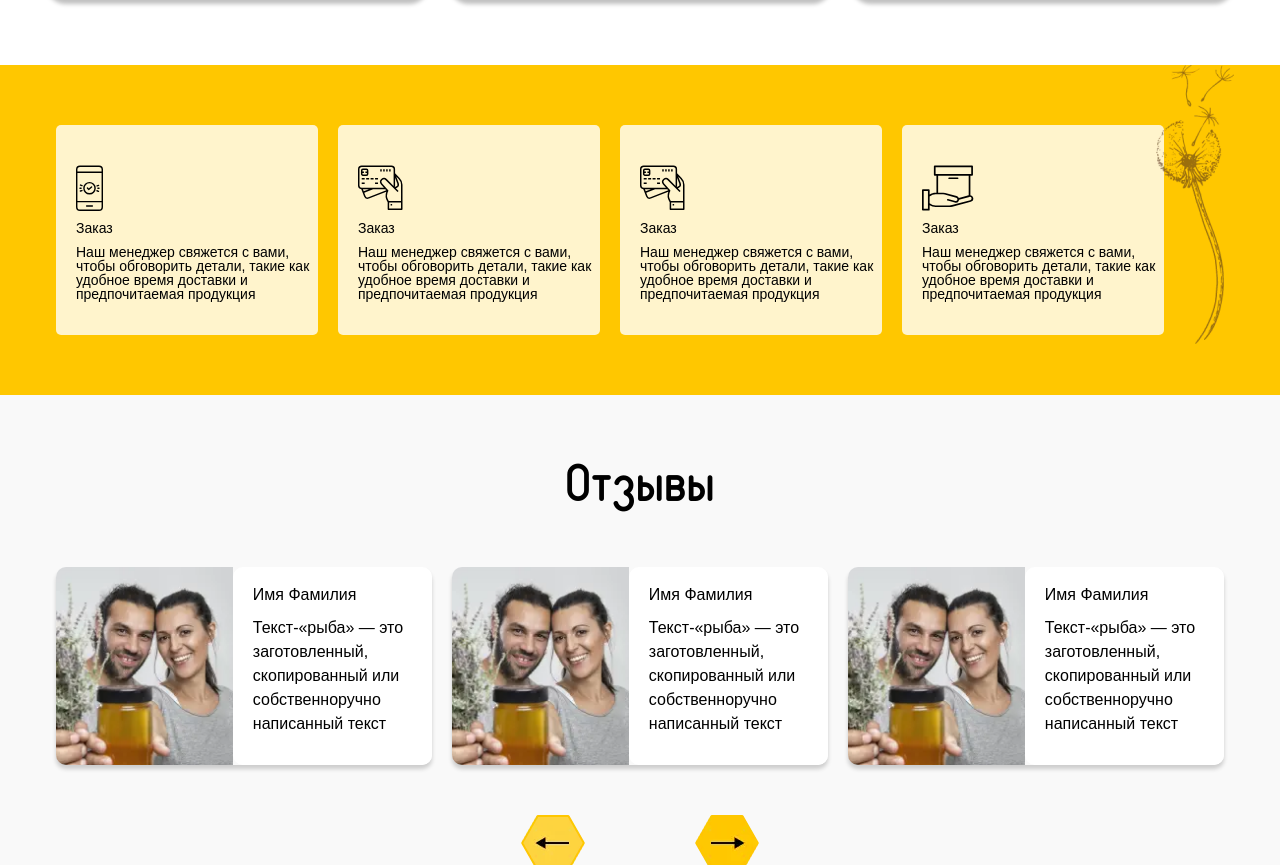
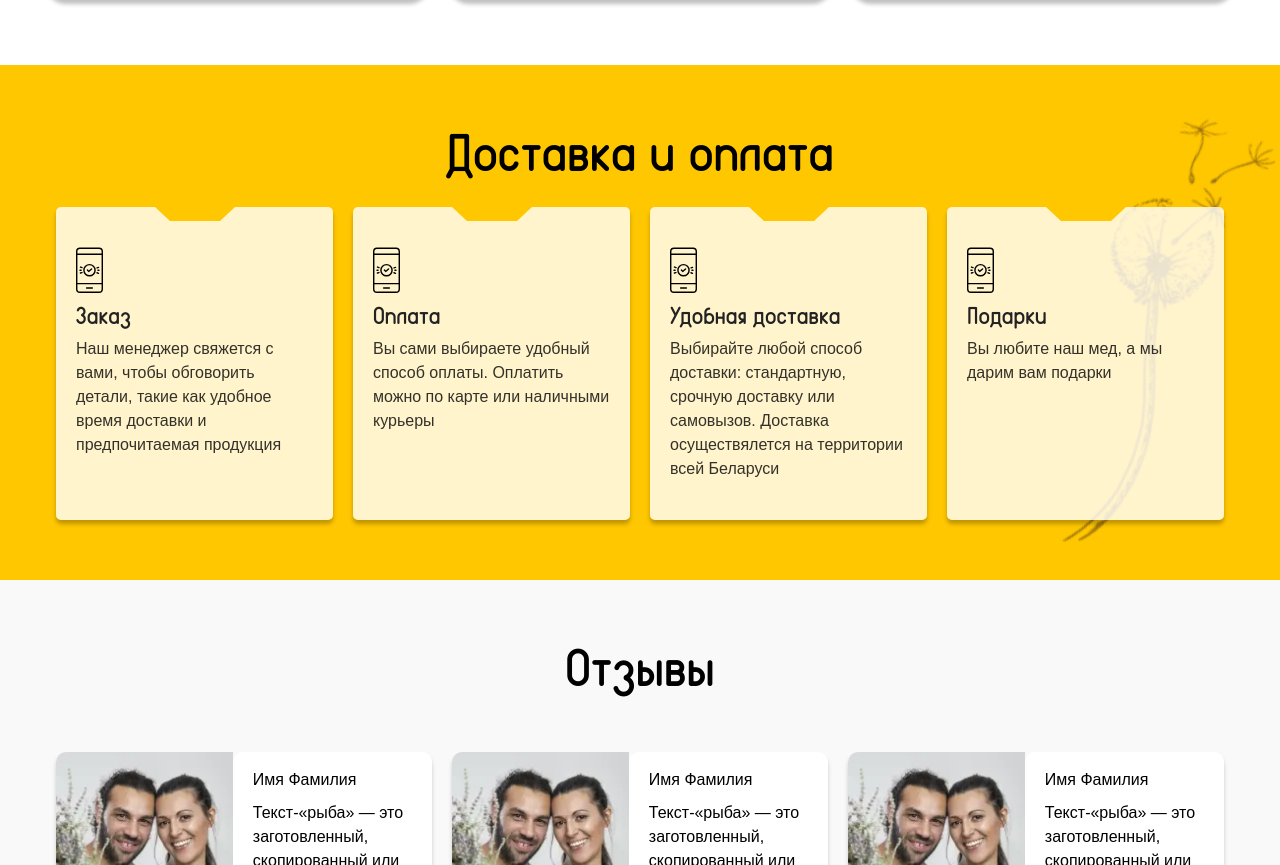
Before and after one commit to zTranquilizer/Zuzza, a plain HTML site: page catalog.html in a window 1280 px wide. Shown: the part 2448-3313 px from the top of the page. Drawn offline with nearby package versions, Linux system fonts and the light colour scheme; files whose address does not match are found by name.

Commit message:
fixed delivery
fixed delivery

```diff
--- a/catalog.html
+++ b/catalog.html
@@ -441,35 +441,47 @@
 		<div class="delivery-block">
 			<div class="delivery-block__flower"><picture><source srcset="img/mailing-3.webp" type="image/webp"><img src="img/mailing-3.png" alt=""></picture></div>
 			<div class="delivery-block__body container">
-				<div class="delivery-block__title"></div>
+				<div class="delivery-block__title">Доставка и оплата</div>
 				<div class="delivery-block__content content-delivery">
 					<div class="content-delivery__item">
+						<div class="content-delivery__info">
+
 							<div class="content-delivery__img"><picture><source srcset="img/catalog/delivery-1.svg" type="image/webp"><img src="img/catalog/delivery-1.svg" alt=""></picture></div>
 							<div class="content-delivery__title">Заказ</div>
-						<div class="content-delivery__text">Наш менеджер свяжется с вами, чтобы обговорить детали, такие как
+							<div class="content-delivery__text">Наш менеджер свяжется с вами, чтобы обговорить детали, такие
+								как
 								удобное время доставки и предпочитаемая продукция</div>
 							<div class="content-delivery__link">Подробнее</div>
 						</div>
+					</div>
 					<div class="content-delivery__item">
-						<div class="content-delivery__img"><picture><source srcset="img/catalog/delivery-2.svg" type="image/webp"><img src="img/catalog/delivery-2.svg" alt=""></picture></div>
-						<div class="content-delivery__title">Заказ</div>
-						<div class="content-delivery__text">Наш менеджер свяжется с вами, чтобы обговорить детали, такие как
-							удобное время доставки и предпочитаемая продукция</div>
+						<div class="content-delivery__info">
+
+							<div class="content-delivery__img"><picture><source srcset="img/catalog/delivery-1.svg" type="image/webp"><img src="img/catalog/delivery-1.svg" alt=""></picture></div>
+							<div class="content-delivery__title">Оплата</div>
+							<div class="content-delivery__text">Вы сами выбираете удобный способ оплаты. Оплатить можно по
+								карте или наличными курьеры</div>
 							<div class="content-delivery__link">Подробнее</div>
 						</div>
+					</div>
 					<div class="content-delivery__item">
-						<div class="content-delivery__img"><picture><source srcset="img/catalog/delivery-2.svg" type="image/webp"><img src="img/catalog/delivery-2.svg" alt=""></picture></div>
-						<div class="content-delivery__title">Заказ</div>
-						<div class="content-delivery__text">Наш менеджер свяжется с вами, чтобы обговорить детали, такие как
-							удобное время доставки и предпочитаемая продукция</div>
+						<div class="content-delivery__info">
+
+							<div class="content-delivery__img"><picture><source srcset="img/catalog/delivery-1.svg" type="image/webp"><img src="img/catalog/delivery-1.svg" alt=""></picture></div>
+							<div class="content-delivery__title">Удобная доставка</div>
+							<div class="content-delivery__text">Выбирайте любой способ доставки: стандартную, срочную доставку
+								или самовызов. Доставка осуществялется на территории всей Беларуси</div>
 							<div class="content-delivery__link">Подробнее</div>
 						</div>
+					</div>
 					<div class="content-delivery__item">
-						<div class="content-delivery__img"><picture><source srcset="img/catalog/delivery-3.svg" type="image/webp"><img src="img/catalog/delivery-3.svg" alt=""></picture></div>
-						<div class="content-delivery__title">Заказ</div>
-						<div class="content-delivery__text">Наш менеджер свяжется с вами, чтобы обговорить детали, такие как
-							удобное время доставки и предпочитаемая продукция</div>
+						<div class="content-delivery__info">
+
+							<div class="content-delivery__img"><picture><source srcset="img/catalog/delivery-1.svg" type="image/webp"><img src="img/catalog/delivery-1.svg" alt=""></picture></div>
+							<div class="content-delivery__title">Подарки</div>
+							<div class="content-delivery__text">Вы любите наш мед, а мы дарим вам подарки</div>
 							<div class="content-delivery__link">Подробнее</div>
+						</div>
 					</div>
 
 
--- a/css/style.css
+++ b/css/style.css
@@ -2068,31 +2068,72 @@ body.lock {
 .delivery-block {
   background-color: #ffc700;
   position: relative;
-  padding: 60px 0px;
+  padding: 60px 0px 30px;
+  overflow: hidden;
 }
 
 .delivery-block__flower {
   position: absolute;
-  height: 445px;
-  width: 124px;
+  height: 446px;
+  width: 125px;
+  top: 45px;
+  right: 75px;
+  -webkit-transform: rotate(21deg);
+  -ms-transform: rotate(21deg);
+  transform: rotate(21deg);
+}
+
+.delivery-block__flower img {
+  height: 100%;
+  width: 100%;
+}
+
+.delivery-block__title {
+  margin: 0px 0px 30px 0px;
+  text-align: center;
+  font-family: Reef;
+  font-weight: 900;
+  font-size: 52px;
+  color: #000000;
+}
+
+.content-delivery {
+  display: -webkit-box;
+  display: -ms-flexbox;
+  display: flex;
+  -webkit-box-pack: center;
+  -ms-flex-pack: center;
+  justify-content: center;
+}
+
+.content-delivery__item {
+  position: relative;
+  background: rgba(255, 255, 255, 0.8);
+  margin: 0px 10px 30px;
+  -webkit-transition: all 0.3s ease 0s;
+  -o-transition: all 0.3s ease 0s;
+  transition: all 0.3s ease 0s;
+  border-radius: 5px;
+  -webkit-box-shadow: 0px 4px 4px rgba(0, 0, 0, 0.25);
+  box-shadow: 0px 4px 4px rgba(0, 0, 0, 0.25);
+}
+
+.content-delivery__item:before {
+  content: "";
+  position: absolute;
+  width: 80px;
   top: 0;
-  right: 0;
-}
-
-.content-delivery {
-  display: -webkit-box;
-  display: -ms-flexbox;
-  display: flex;
-}
-
-.content-delivery__item {
-  background: rgba(255, 255, 255, 0.8);
-  margin: 0px 10px;
-  -webkit-transition: all 1s ease 0s;
-  -o-transition: all 1s ease 0s;
-  transition: all 1s ease 0s;
-  padding: 40px 0px 20px 20px;
-  border-radius: 5px;
+  left: 50%;
+  -webkit-transform: translate(-50%, 0);
+  -ms-transform: translate(-50%, 0);
+  transform: translate(-50%, 0);
+  border-top: 14px solid #ffc700;
+  border-left: 15px solid transparent;
+  border-right: 15px solid transparent;
+}
+
+.content-delivery__info {
+  padding: 40px 20px 20px 20px;
 }
 
 .content-delivery__img {
@@ -2101,17 +2142,34 @@ body.lock {
 
 .content-delivery__title {
   margin: 0px 0px 10px 0px;
+  font-family: Reef;
+  font-weight: 900;
+  font-size: 24px;
+  color: #222222;
 }
 
 .content-delivery__text {
   max-width: 242px;
+  font-size: 16px;
+  line-height: 150%;
+  color: rgba(0, 0, 0, 0.8);
 }
 
 .content-delivery__link {
-  visibility: hidden;
-  -webkit-transition: all 1s ease 0s;
-  -o-transition: all 1s ease 0s;
-  transition: all 1s ease 0s;
+  display: -webkit-box;
+  display: -ms-flexbox;
+  display: flex;
+  -webkit-box-pack: end;
+  -ms-flex-pack: end;
+  justify-content: flex-end;
+  margin: 5px 0px 0px 0px;
+  -webkit-transition: all 0.3s ease 0s;
+  -o-transition: all 0.3s ease 0s;
+  transition: all 0.3s ease 0s;
+  font-size: 14px;
+  -webkit-text-decoration-line: underline;
+  text-decoration-line: underline;
+  color: #000000;
 }
 
 @media (min-width: 991.98px) {
@@ -2261,6 +2319,24 @@ body.lock {
     -ms-transform: scale(1.2);
     transform: scale(1.2);
   }
+
+  .content-delivery__item:hover {
+    -webkit-transform: scale(1.1);
+    -ms-transform: scale(1.1);
+    transform: scale(1.1);
+  }
+
+  .content-delivery__item:hover .content-delivery__link {
+    visibility: visible;
+    opacity: 1;
+    -webkit-transform: scaleZ(1.1);
+    transform: scaleZ(1.1);
+  }
+
+  .content-delivery__link {
+    visibility: hidden;
+    opacity: 0;
+  }
 }
 
 @media (min-width: 1920px) {
@@ -2375,6 +2451,11 @@ body.lock {
 
   .catalog-content__slide {
     margin: 0px 10px 15px;
+  }
+
+  .content-delivery {
+    -ms-flex-wrap: wrap;
+    flex-wrap: wrap;
   }
 }
 
@@ -2955,6 +3036,22 @@ body.lock {
     padding: 5px 6px 0;
     max-width: 100%;
   }
+
+  .delivery-block {
+    padding: 40px 0px 30px;
+  }
+
+  .delivery-block__flower {
+    top: 50%;
+    right: 40%;
+    -webkit-transform: translate(0, -50%);
+    -ms-transform: translate(0, -50%);
+    transform: translate(0, -50%);
+  }
+
+  .delivery-block__title {
+    font-size: 40px;
+  }
 }
 
 @media (max-width: 767.98px) and (max-width: 479.98px) {
```
Also changed, not shown: css/style.min.css. Lines whose indentation alone changed are shown as unchanged.
